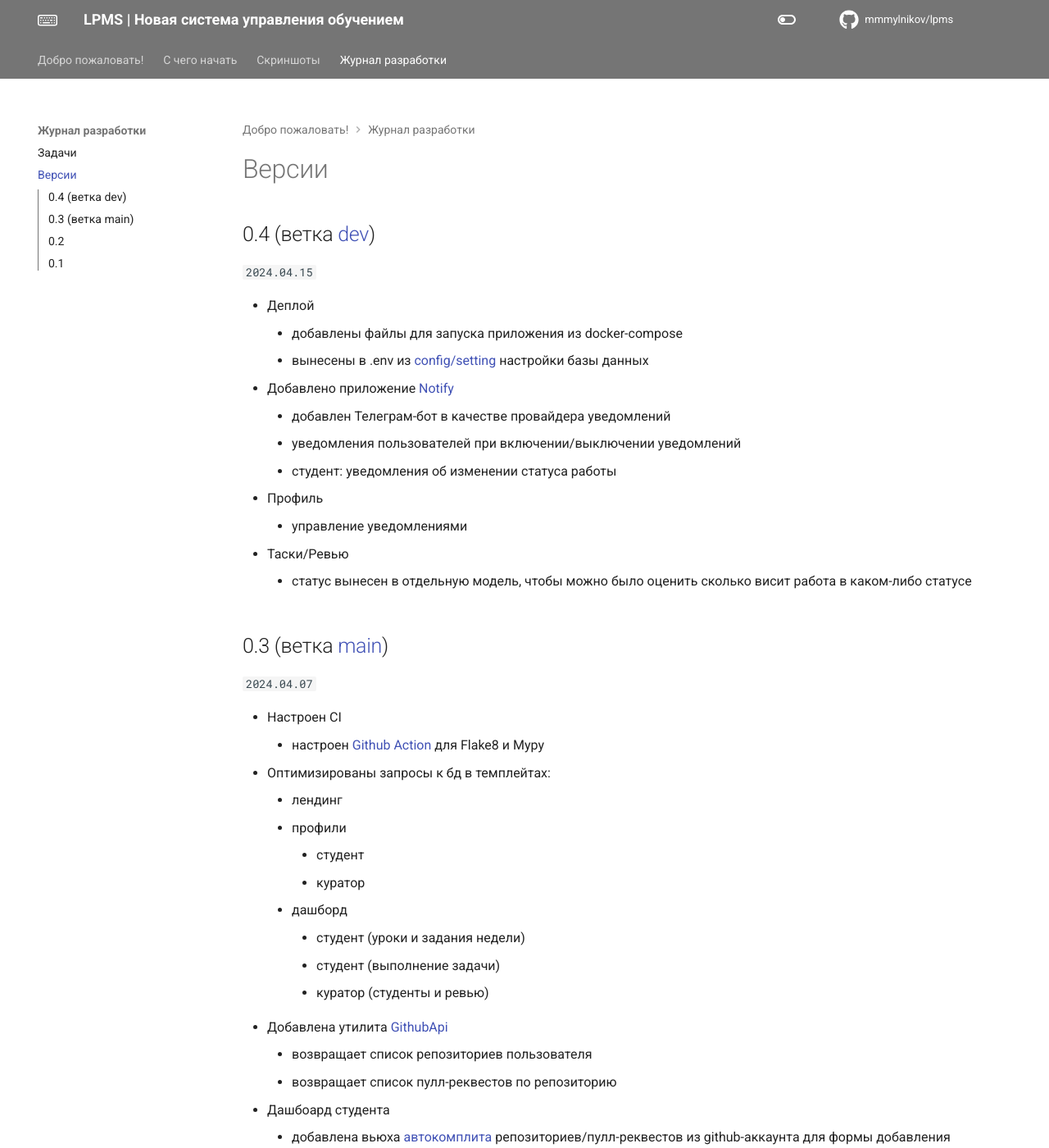
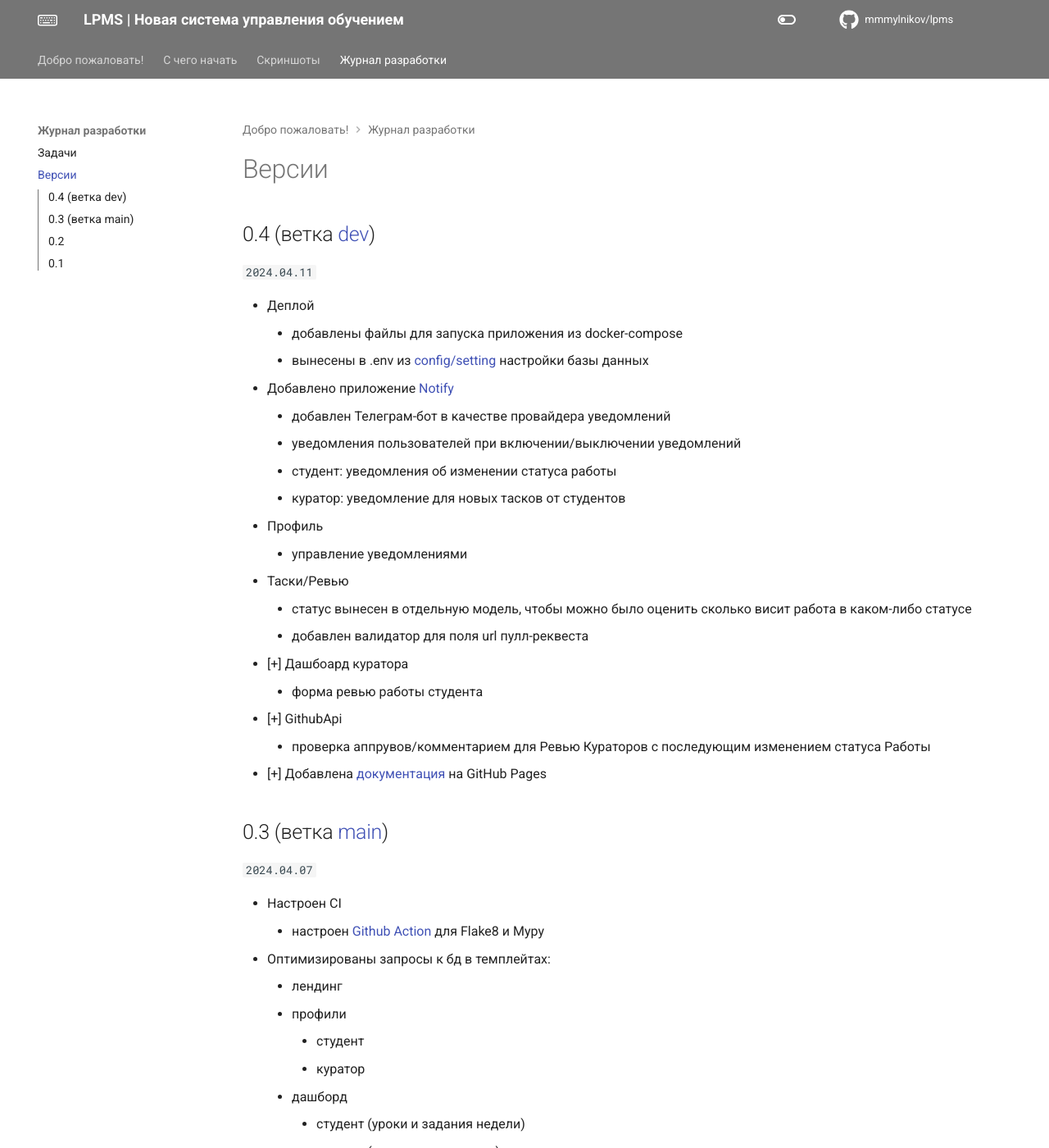
Before and after one commit to mmmylnikov/lpms-docs, an MkDocs documentation site: the page built from docs/devlog/log.md, in a window 1280 px wide and 1400 px high. Shown: the whole window at 82% size. Built offline with MkDocs 1.6.1 and Material for MkDocs 9.7.7, drawn with Linux system fonts in a browser that asks for light colours; comment, search, counter and statistics services are not loaded.

Commit message:
edited devlog, index

```diff
--- a/docs/devlog/log.md
+++ b/docs/devlog/log.md
@@ -2,7 +2,7 @@
 
 ## 0.4 (ветка [dev](https://github.com/mmmylnikov/lpms/tree/dev))
 
-`2024.04.15`
+`2024.04.11`
 
 - Деплой
     - добавлены файлы для запуска приложения из docker-compose
@@ -11,10 +11,17 @@
     - добавлен Телеграм-бот в качестве провайдера уведомлений
     - уведомления пользователей при включении/выключении уведомлений
     - студент: уведомления об изменении статуса работы
+    - куратор: уведомление для новых тасков от студентов
 - Профиль
     - управление уведомлениями
 - Таски/Ревью
     - статус вынесен в отдельную модель, чтобы можно было оценить сколько висит работа в каком-либо статусе
+    - добавлен валидатор для поля url пулл-реквеста
+- [+] Дашбоард куратора
+    - форма ревью работы студента
+- [+] GithubApi
+    - проверка аппрувов/комментарием для Ревью Кураторов с последующим изменением статуса Работы
+- [+] Добавлена [документация](https://mmmylnikov.github.io/lpms-docs/) на GitHub Pages
 
 
 ## 0.3 (ветка [main](https://github.com/mmmylnikov/lpms/tree/main))
```
Also changed, not shown: docs/devlog/todo.md (+1 -6 lines), docs/index.md (+5 -0 lines).
